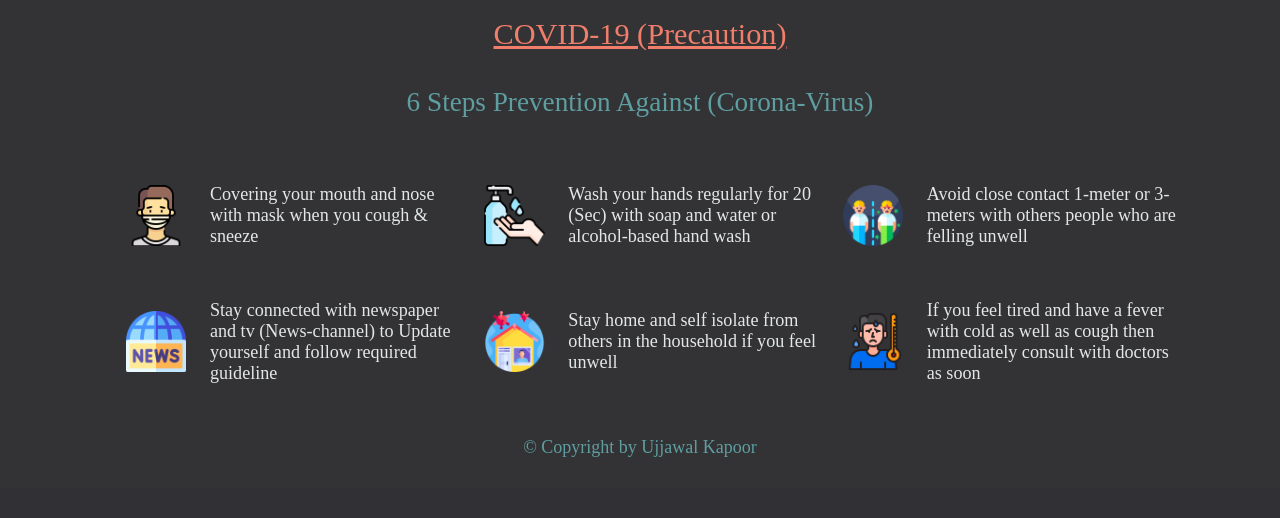
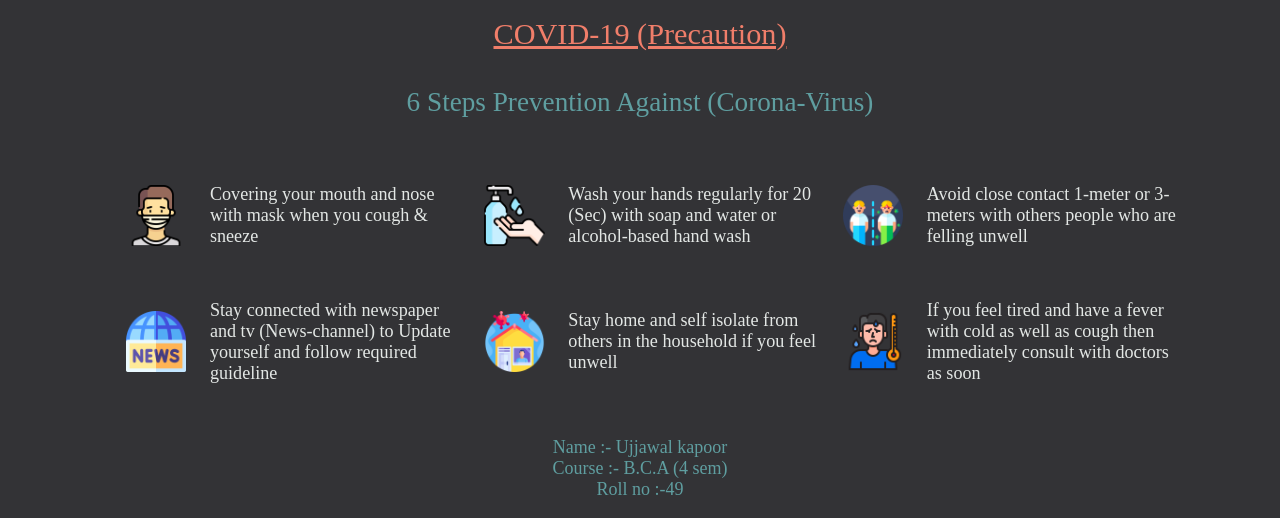
Before and after one commit to ujjawal-12/Web-Dev, a PHP site: page /index.html in a window 1280 px wide. Shown: the part 2030-2548 px from the top of the page. Before the commit the page ends 2487 px from the top, so only its background shows below. Run offline with PHP 8.4, Linux system fonts and the light colour scheme.

```diff
--- a/covid/index.css
+++ b/covid/index.css
@@ -415,7 +415,7 @@ img.icon {
 /* footer css */
 footer {
   width: 100%;
-  height: 5.5rem;
+  height: 8.5rem;
   background-color: rgb(51, 51, 54);
 }
 footer p {
--- a/covid/index.html
+++ b/covid/index.html
@@ -5,7 +5,7 @@
   <meta http-equiv="X-UA-Compatible" content="IE=edge">
   <meta name="viewport" content="width=device-width, initial-scale=1.0">
   <link rel="stylesheet" href="index.css">
-  <title>COVID-19 TRACKER</title>
+  <title>COVID-19 </title>
 </head>
 <body>
   <div>
@@ -117,7 +117,10 @@
     </div>
 
     <footer>
-      <p>&copy; Copyright by Ujjawal Kapoor</p>
+      <p>Name :- Ujjawal kapoor<br>
+            Course :- B.C.A (4 sem)<br>
+            Roll no :-49
+      </p>
     </footer>
   </div>
 </body>
```
Also changed, not shown: covid/Project snapshoot/Screenshot (126).png (added), covid/Project snapshoot/Screenshot (127).png (added), covid/Project snapshoot/Screenshot (128).png (added), covid/Project snapshoot/Screenshot (129).png (added), covid/Project snapshoot/Screenshot (130).png (added), covid/Project snapshoot/Screenshot (131).png (added).
